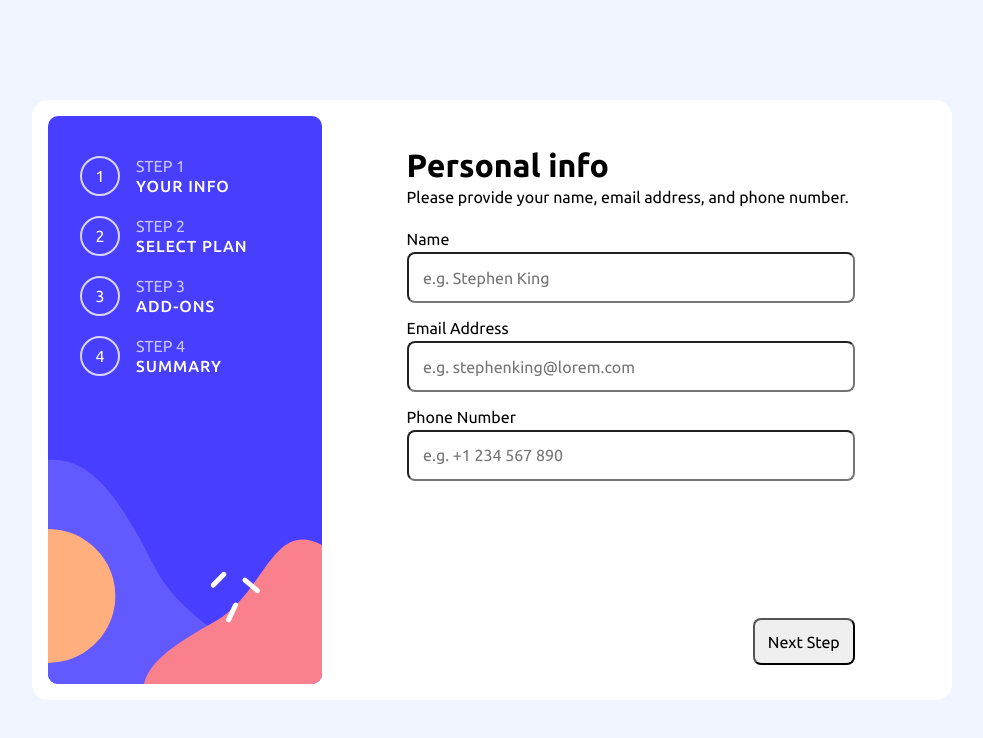
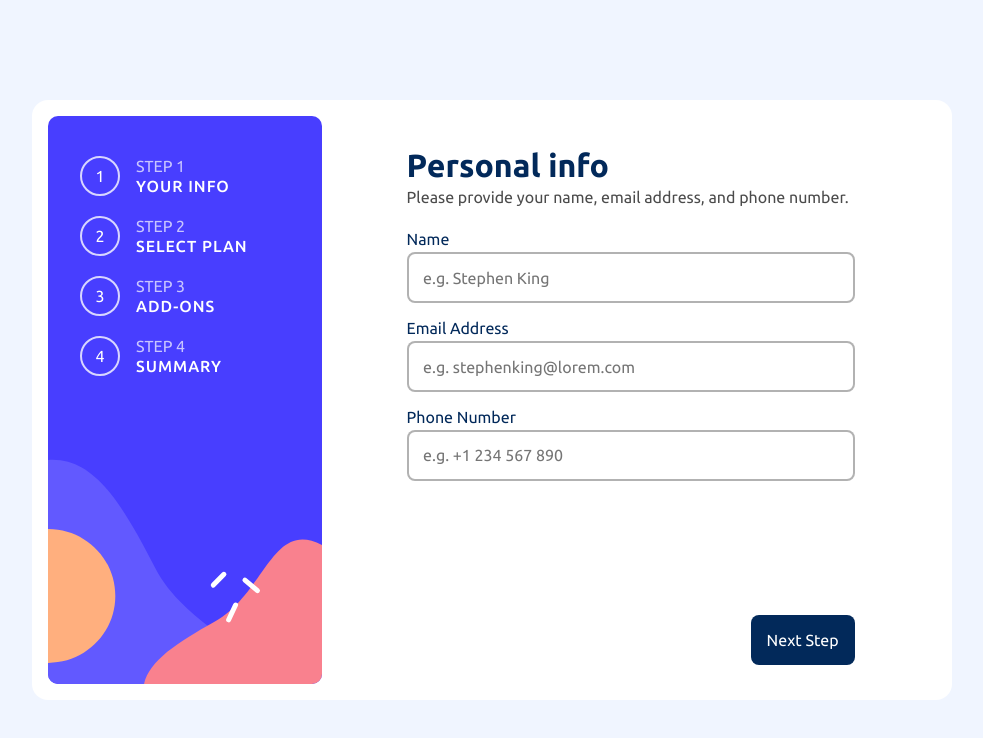
Before and after one commit to juliabush/react-multi-step-form, a React (Vite) app: page / in a window 1280 px wide. Shown: the top 738 px of the page, without its empty margins (148-1131 px from the left). Built offline with nearby package versions, Linux system fonts and the light colour scheme.

Commit message:
removing default spinners from input type number and final styling touches for step-1 form

```diff
--- a/src/App.css
+++ b/src/App.css
@@ -78,6 +78,19 @@
   position: absolute;
   bottom: -40%;
   place-self: end;
-  padding: 0.8rem;
+  padding: 1rem;
   border-radius: 0.5rem;
+  border: none;
+  background-color: hsl(213, 96%, 18%);
+  color: white;
 }
+.step-1-heading,
+label {
+  color: hsl(213, 96%, 18%);
+}
+.step-1-sub-heading {
+  opacity: 0.7;
+}
+input {
+  border: 2px solid rgba(0, 0, 0, 0.301);
+}
--- a/src/Index.css
+++ b/src/Index.css
@@ -67,7 +67,16 @@ ul[role="list"],
 ol[role="list"] {
   list-style: none;
 }
+input[type="number"]::-webkit-inner-spin-button,
+input[type="number"]::-webkit-outer-spin-button {
+  -webkit-appearance: none;
+  margin: 0;
+}
 
+/* Firefox */
+input[type="number"] {
+  -moz-appearance: textfield;
+}
 #root,
 #__next {
   isolation: isolate;
```
